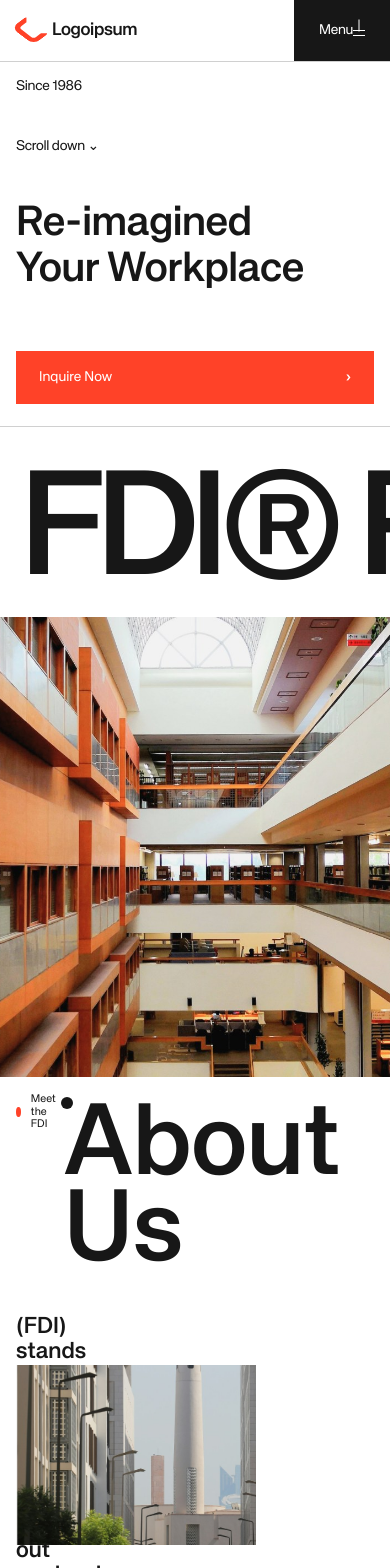
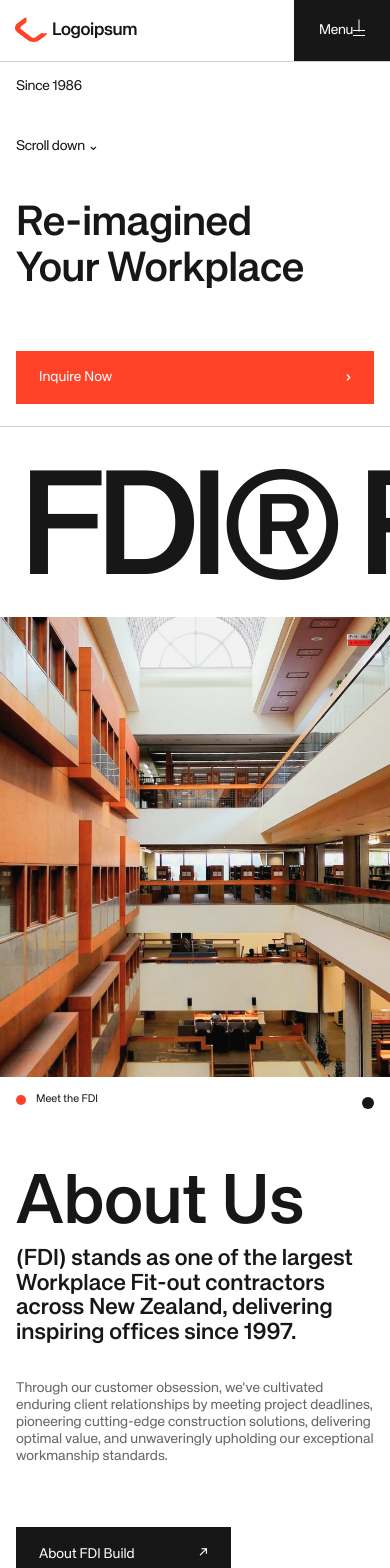
Before and after one commit to bentigerashley/webguys-developer-test, a Next.js app in the folder frontend/: page / in a window 390 px wide. Shown: the top 1568 px of the page. Built offline with nearby package versions, Linux system fonts and the light colour scheme.

Commit message:
feat(navigation): add responsive full-screen menu

```diff
--- a/frontend/styles/globals.css
+++ b/frontend/styles/globals.css
@@ -75,6 +75,9 @@ h2 {
   grid-template-columns: repeat(12, minmax(0, 1fr));
   gap: 20px;
   padding-inline: var(--gutter);
+}
+.page-grid > * {
+  min-width: 0;
 }
 .section {
   position: relative;
@@ -281,25 +284,186 @@ h2 {
   transform: translateY(4px);
 }
 .mobile-menu {
-  display: flex;
+  display: grid;
   position: fixed;
-  inset: 66px 0 0;
-  background: var(--dark);
+  inset: 0;
+  min-height: 100dvh;
+  grid-template-columns: minmax(0, 1fr) minmax(0, 1fr);
   color: #fff;
-  padding: clamp(28px, 6vw, 80px) var(--gutter);
-  flex-direction: column;
-  transform: translateX(100%);
+  background: #000;
+  transform: translateY(-102%);
   transition: transform 0.45s cubic-bezier(0.76, 0, 0.24, 1);
-  z-index: 49;
+  visibility: hidden;
+  pointer-events: none;
+  z-index: 100;
 }
 .mobile-menu.is-open {
   transform: none;
-}
-.mobile-menu a {
-  font-size: clamp(38px, 8vw, 94px);
-  line-height: 1;
-  border-bottom: 1px solid rgba(255, 255, 255, 0.25);
-  padding: 15px 0;
+  visibility: visible;
+  pointer-events: auto;
+}
+.menu-contact-panel {
+  display: grid;
+  grid-template-rows: auto auto auto 1fr auto;
+  min-height: 100%;
+  padding: clamp(92px, 11vh, 148px) clamp(28px, 5vw, 100px) 28px;
+  background: #1b1b1b;
+  border-right: 1px solid rgba(255, 255, 255, 0.2);
+}
+.menu-eyebrow {
+  display: flex;
+  align-items: center;
+  gap: 12px;
+  margin: 0;
+  font-size: 18px;
+  font-weight: 500;
+}
+.menu-eyebrow:before {
+  content: "";
+  width: 14px;
+  height: 14px;
+  border-radius: 50%;
+  background: #c52026;
+}
+.menu-contact-panel h2 {
+  margin: clamp(58px, 9vh, 114px) 0 clamp(56px, 8vh, 100px);
+  color: #fff;
+  font-size: clamp(76px, 8vw, 144px);
+  font-weight: 500;
+  line-height: 0.84;
+  letter-spacing: 0;
+}
+.menu-signup-form {
+  display: grid;
+  grid-template-columns: minmax(0, 1fr) minmax(170px, 0.64fr);
+  gap: 32px;
+  width: min(100%, 815px);
+}
+.menu-signup-form label,
+.menu-signup-form input,
+.menu-signup-form button {
+  min-width: 0;
+}
+.menu-signup-form input,
+.menu-signup-form button {
+  width: 100%;
+  height: 76px;
+  border: 0;
+  border-radius: 8px;
+  padding: 0 28px;
+  font-size: 18px;
+}
+.menu-signup-form input {
+  background: #f2f2f2;
+  color: var(--dark);
+}
+.menu-signup-form button {
+  display: flex;
+  align-items: center;
+  justify-content: space-between;
+  background: #c52026;
+  color: #fff;
+  cursor: pointer;
+}
+.menu-signup-form button:hover,
+.menu-signup-form button:focus-visible {
+  background: var(--red);
+}
+.menu-signup-status {
+  grid-column: 1/-1;
+  min-height: 18px;
+  font-size: 14px;
+}
+.menu-contact-details {
+  align-self: end;
+  display: flex;
+  flex-direction: column;
+  gap: 8px;
+  margin: 0 0 clamp(58px, 9vh, 118px);
+  color: #fff;
+  font-size: 18px;
+  font-style: normal;
+  line-height: 1.12;
+}
+.menu-contact-details strong {
+  color: rgba(255, 255, 255, 0.55);
+  font-weight: 500;
+}
+.menu-contact-details span {
+  max-width: 410px;
+}
+.menu-copyright {
+  margin: 0;
+  padding-top: 26px;
+  border-top: 1px solid rgba(255, 255, 255, 0.2);
+  color: rgba(255, 255, 255, 0.55);
+  font-size: 16px;
+}
+.menu-navigation-panel {
+  position: relative;
+  min-width: 0;
+  padding-top: clamp(92px, 10vh, 132px);
+  background: #080808;
+}
+.menu-close {
+  position: absolute;
+  top: 28px;
+  right: clamp(20px, 3vw, 56px);
+  display: inline-flex;
+  align-items: center;
+  gap: 12px;
+  border: 0;
+  background: transparent;
+  color: #fff;
+  font-size: 16px;
+  cursor: pointer;
+}
+.menu-links > a,
+.menu-services {
+  display: block;
+  border-top: 1px solid rgba(255, 255, 255, 0.2);
+}
+.menu-links > a,
+.menu-services > a {
+  padding: 16px clamp(28px, 4vw, 64px);
+  font-size: clamp(38px, 3.35vw, 66px);
+  font-weight: 600;
+  line-height: 0.96;
+}
+.menu-links > a:hover,
+.menu-links > a:focus-visible,
+.menu-services > a:hover,
+.menu-services > a:focus-visible,
+.menu-services div a:hover,
+.menu-services div a:focus-visible {
+  color: var(--red);
+}
+.menu-services > a {
+  display: block;
+}
+.menu-services > div {
+  display: grid;
+  grid-template-columns: repeat(2, minmax(0, 1fr));
+  gap: 12px 32px;
+  padding: 0 clamp(28px, 4vw, 64px) 20px;
+}
+.menu-services div a {
+  color: rgba(255, 255, 255, 0.72);
+  font-size: clamp(16px, 1.2vw, 23px);
+  font-weight: 500;
+}
+.menu-services div .menu-service-label {
+  color: rgba(255, 255, 255, 0.45);
+}
+.sr-only {
+  position: absolute;
+  width: 1px;
+  height: 1px;
+  padding: 0;
+  overflow: hidden;
+  clip: rect(0, 0, 0, 0);
+  white-space: nowrap;
+  border: 0;
 }
 .hero {
   overflow: hidden;
@@ -1617,20 +1781,27 @@ footer[id] {
 }
 @media (max-width: 1023px) {
   .site-header {
-    grid-template-columns: 150px minmax(0, 1fr) 150px;
+    grid-template-columns: minmax(0, 1fr) 150px;
     column-gap: 0;
   }
   .desktop-nav {
-    margin-left: 32px;
-  }
-  .desktop-nav > a {
-    font-size: 12px;
-  }
-  .desktop-nav .nav-cta {
-    margin-left: 0;
+    display: none;
   }
   .menu-trigger {
     min-width: 150px;
+  }
+  .mobile-menu {
+    grid-template-columns: minmax(0, 0.92fr) minmax(0, 1.08fr);
+  }
+  .menu-signup-form {
+    gap: 16px;
+  }
+  .menu-contact-panel h2 {
+    font-size: clamp(68px, 8vw, 100px);
+  }
+  .menu-links > a,
+  .menu-services > a {
+    font-size: clamp(34px, 4.2vw, 52px);
   }
   .hero-message {
     grid-column: 5/9;
@@ -1689,7 +1860,66 @@ footer[id] {
     min-width: 96px;
   }
   .mobile-menu {
-    inset: 62px 0 0;
+    inset: 0;
+    grid-template-columns: 1fr;
+    overflow-y: auto;
+    overscroll-behavior: contain;
+  }
+  .menu-contact-panel {
+    display: flex;
+    flex-direction: column;
+    min-height: 100dvh;
+    padding: 86px 16px 24px;
+    border-right: 0;
+    border-bottom: 1px solid rgba(255, 255, 255, 0.2);
+  }
+  .menu-eyebrow {
+    font-size: 16px;
+  }
+  .menu-eyebrow:before {
+    width: 12px;
+    height: 12px;
+  }
+  .menu-contact-panel h2 {
+    margin: 44px 0 48px;
+    font-size: clamp(66px, 18vw, 96px);
+  }
+  .menu-signup-form {
+    grid-template-columns: minmax(0, 1fr) 128px;
+    gap: 12px;
+  }
+  .menu-signup-form input,
+  .menu-signup-form button {
+    height: 58px;
+    padding: 0 16px;
+    font-size: 15px;
+  }
+  .menu-contact-details {
+    align-self: stretch;
+    margin: auto 0 50px;
+    font-size: 16px;
+  }
+  .menu-copyright {
+    font-size: 13px;
+  }
+  .menu-navigation-panel {
+    padding-top: 72px;
+  }
+  .menu-close {
+    top: 24px;
+    right: 16px;
+  }
+  .menu-links > a,
+  .menu-services > a {
+    padding: 14px 16px;
+    font-size: clamp(34px, 10vw, 48px);
+  }
+  .menu-services > div {
+    gap: 10px 16px;
+    padding: 0 16px 18px;
+  }
+  .menu-services div a {
+    font-size: 16px;
   }
   .component-header {
     height: 66px;
@@ -1728,23 +1958,32 @@ footer[id] {
     padding-bottom: 70px;
   }
   .about-header {
-    margin-bottom: 50px;
+    grid-row: 1;
+    height: 66px;
+    margin: 0;
+  }
+  .about {
+    grid-template-rows: 66px auto auto auto;
+  }
+  .about-title {
+    grid-column: 1/-1;
+    grid-row: 2;
+    padding-top: 20px;
+    font-size: clamp(56px, 18vw, 70px);
   }
   .about-copy,
   .about-media {
     grid-column: 1/-1;
   }
   .about-copy {
+    grid-row: 3;
     display: block;
-  }
-  .about-copy h2 {
-    font-size: 70px;
-    margin-bottom: 35px;
   }
   .about-copy > p {
     font-size: 23px;
   }
   .about-media {
+    grid-row: 4;
     margin-top: 50px;
   }
   .about-media .safe-image {
@@ -1805,10 +2044,20 @@ footer[id] {
   }
   .cases > h2 {
     grid-column: 1/-1;
-    font-size: 74px;
+    font-size: clamp(56px, 19vw, 74px);
+  }
+  .cases-count {
+    grid-column: 4;
+    grid-row: 1;
+    padding-top: 20px;
+    font-size: 20px;
   }
   .cases > .rail-controls {
     grid-column: 3/-1;
+  }
+  .cases-all {
+    grid-column: 1/-1;
+    grid-row: 3;
   }
   .case-card {
     flex-basis: 82vw;
@@ -1943,7 +2192,7 @@ footer[id] {
     grid-column: 1/-1;
   }
   .awards h2 {
-    font-size: 50px;
+    font-size: clamp(40px, 13vw, 50px);
     line-height: 0.9;
     margin: 45px 0;
   }
```
Also changed, not shown: frontend/components/SiteHeader.tsx (+38 -11 lines), 1 other file (tests, documents, lock files or other folders).
